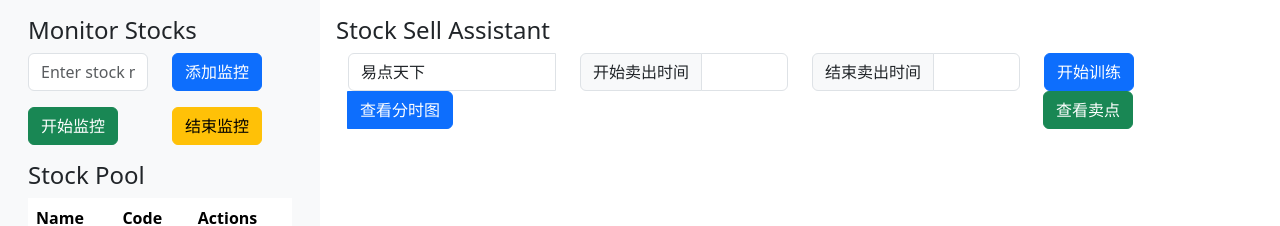
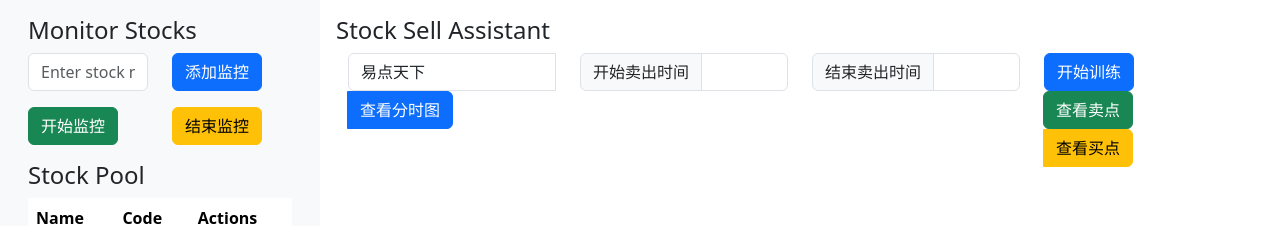
Before and after one commit to ylliu/ai_traider_react, a React (Create React App) app: page / in a window 1280 px wide. Shown: the top 226 px of the page. Built offline with nearby package versions, Linux system fonts and the light colour scheme; no server answers.

Commit message:
可以显示卖买点

```diff
--- a/src/component/time_share_chart.js
+++ b/src/component/time_share_chart.js
@@ -28,7 +28,7 @@ ChartJS.register(
   ChartAnnotation
 );
 
-const TimeShareChart = ({ data, onSelectRange, sellPoints,preClose }) => {
+const TimeShareChart = ({ data, onSelectRange, sellPoints,preClose,buyPoints }) => {
   const timeLabels = data.map((item) => {
     const date = new Date(item.time * 1000); // 转换为毫秒
     const isoString = date.toISOString(); // 获取 ISO 格式字符串
@@ -178,6 +178,13 @@ const volumeOptions = {
     return index !== -1 ? index : null;
   }).filter(index => index !== null);
 
+  // 在时间点标记买点
+  const buyPointData = buyPoints.map((buyPointTime) => {
+    const index = timeLabels.findIndex((time) => time === buyPointTime);
+    console.log(buyPointTime, index);
+    return index !== -1 ? index : null;
+  }).filter(index => index !== null);
+
 
   // 配置：价格图表
   const priceOptions = {
@@ -228,6 +235,14 @@ const volumeOptions = {
           xValue: index,
           yValue: prices[index],
           backgroundColor: 'blue',
+          radius: 3,
+        })),
+        // 买点标记
+        ...buyPointData.map((index) => ({
+          type: 'point',
+          xValue: index,
+          yValue: prices[index],
+          backgroundColor: 'red',
           radius: 3,
         })),
          // 显示最大涨幅百分比
@@ -347,7 +362,9 @@ const TimeShareContainer = () => {
   const [startTimeInt, setStartTimeInt] = useState(""); // 开始卖出时间
   const [endTimeInt, setEndTimeInt] = useState(""); // 结束卖出时间
   const [sellPoints, setSellPoints] = useState([]);
+  const [buyPoints, setBuyPoints] = useState([]);  // 新增：存储买点
   const [isProcessing, setIsProcessing] = useState(false);  // 新增：控制按钮状态
+  const [isBuyProcessing, setIsBuyProcessing] = useState(false);  // 新增：控制按钮状态
   const [trainingComplete, setTrainingComplete] = useState(false); // 控制训练完成提示框显示
   const [preClose, setPreClose] = useState(null); // 新增这一行
   const [sellPointMessage, setSellPointMessage] = useState('');  // 提示信息
@@ -392,7 +409,10 @@ const TimeShareContainer = () => {
 
     // 清空卖点数据
     setSellPoints([]);
+    // 清空买点数据
+    setBuyPoints([]);
     setIsProcessing(false);  // 重置按钮状态
+    setIsBuyProcessing(false);  // 重置按钮状态
 
     try {
       const response = await fetch(`${url}/time_share_data/${stockCode}`);
@@ -493,7 +513,37 @@ const TimeShareContainer = () => {
       setIsProcessing(false);  // 恢复按钮状态
     }
   };
+  // 新增：查看买点
+  const handlePlaybackBuyPoint = async () => {
+    if (isProcessing) return;  // 如果正在处理，则直接返回
 
+    setIsBuyProcessing(true);  // 设置按钮为“正在计算”
+
+    try {
+      const response = await fetch(`${url}/playback_buy_point/${stockCode}`, {
+        method: 'POST',
+      });
+      if (response.ok) {
+        const data = await response.json();
+        setBuyPoints(data);
+        if (data.length === 0) {
+          setSellPointMessage('未找到买点');
+          setIsMessageVisible(true);
+          setTimeout(() => {
+            setIsMessageVisible(false);
+          }, 1000);
+        }
+        console.log(buyPoints);
+      } else {
+        alert('Failed to fetch buy points.');
+      }
+    } catch (error) {
+      console.error('Error fetching buy points:', error);
+      alert('Error fetching buy points.');
+    } finally {
+      setIsBuyProcessing(false);  // 恢复按钮状态(false);
+    }
+  };
   const showTrainingCompleteMessage = () => {
     setTrainingComplete(true);
     setTimeout(() => {
@@ -557,6 +607,13 @@ const TimeShareContainer = () => {
             >
               {isProcessing ? "计算卖点" : "查看卖点"}
             </button>
+            <button
+            onClick={handlePlaybackBuyPoint}
+            className="btn btn-warning"  // 使用橙色
+            disabled={isBuyProcessing}
+           >
+            {isBuyProcessing ? "计算买点" : "查看买点"}
+            </button>
           </div>
       </div>
 
@@ -573,7 +630,7 @@ const TimeShareContainer = () => {
     )}
       {chartData.length > 0 && (
         <TimeShareChart
-          data={chartData}  onSelectRange={handleSelectRange} sellPoints={sellPoints}
+          data={chartData}  onSelectRange={handleSelectRange} sellPoints={sellPoints} buyPoints={buyPoints}
           preClose={preClose}
 
         />
```
